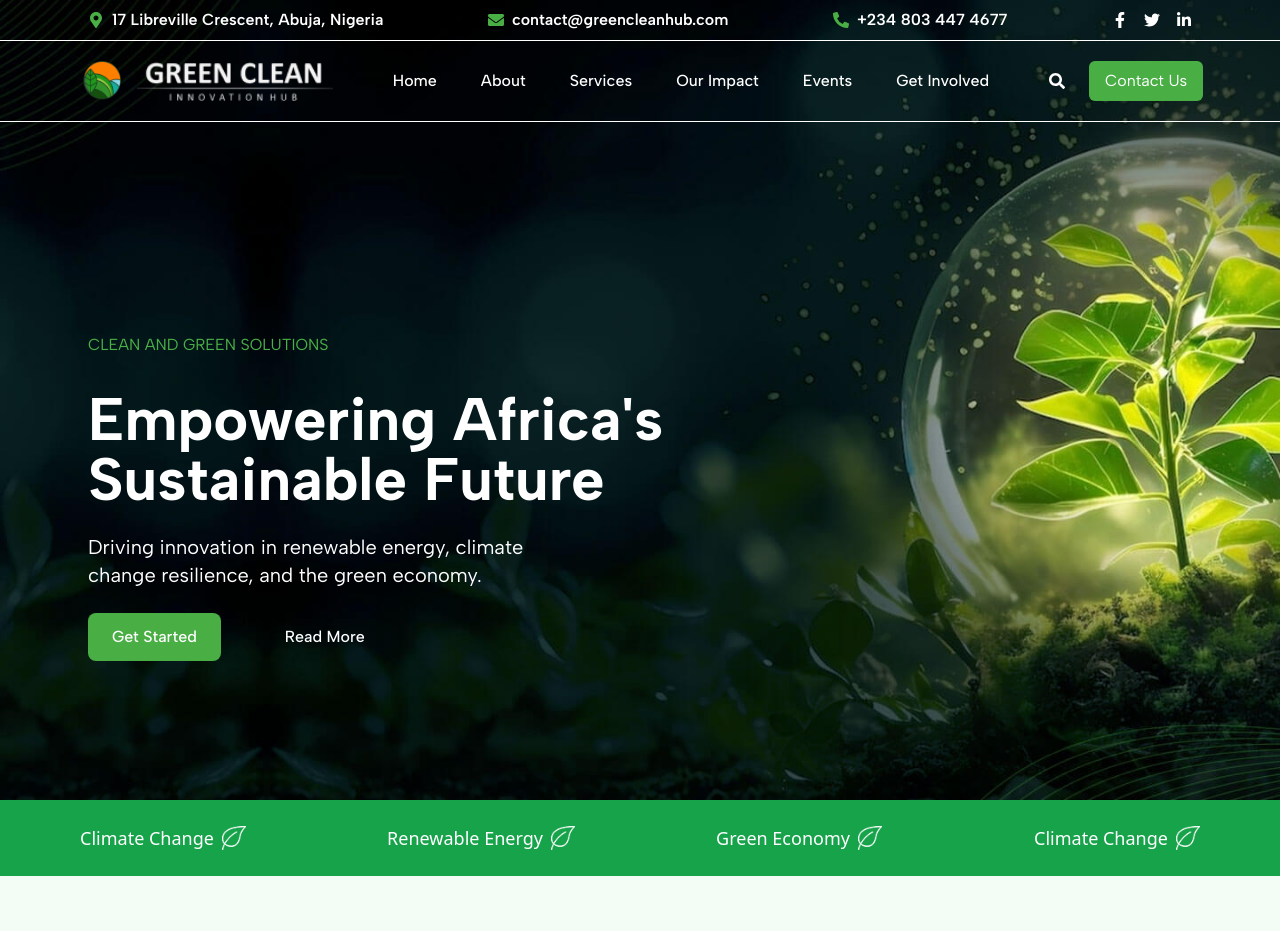
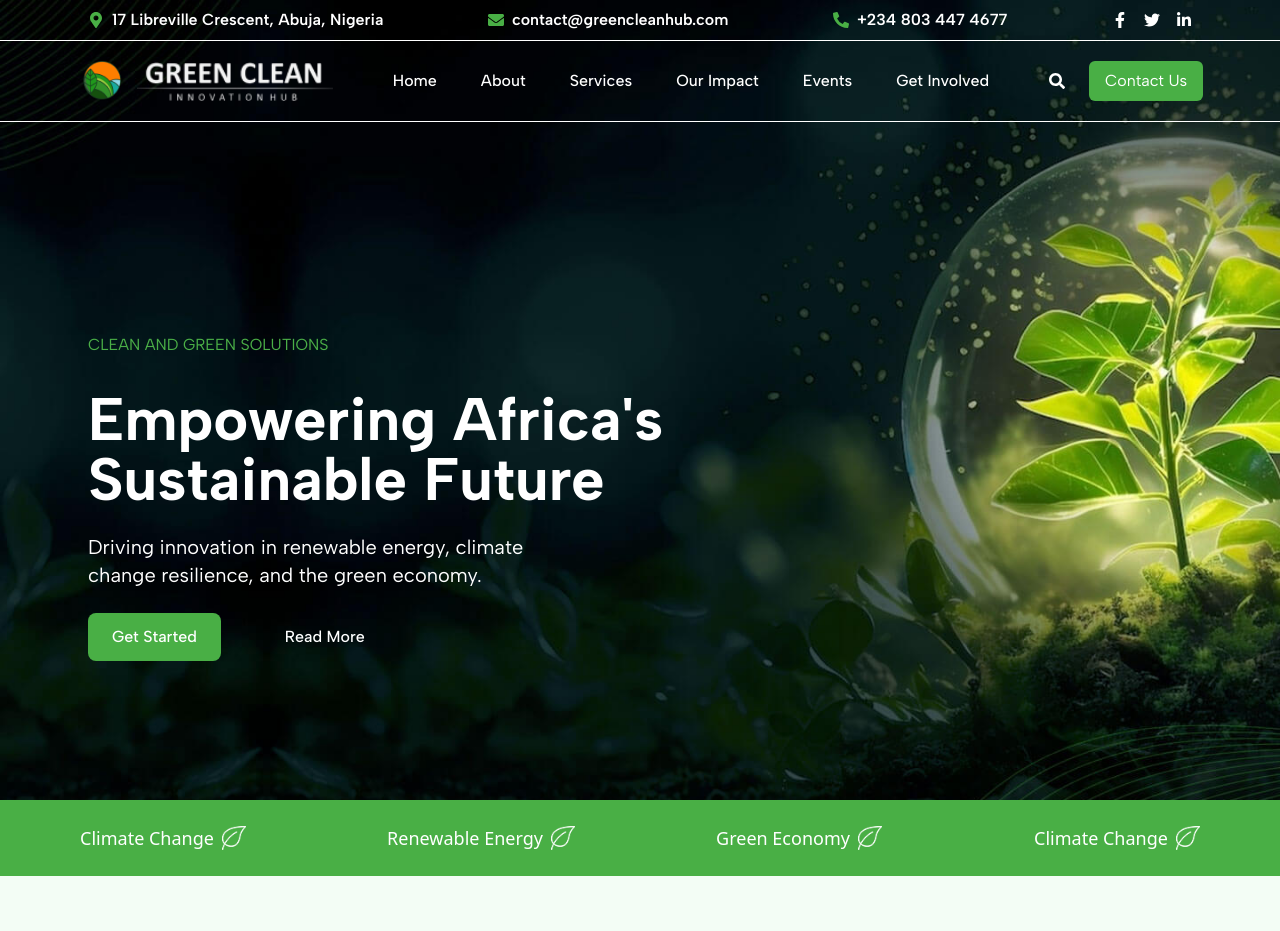
Before and after one commit to voweiro/GreenNigeria, a React (Create React App) app: page / in a window 1280 px wide. Shown: the top 931 px of the page. Built offline with nearby package versions, Linux system fonts and the light colour scheme.

Commit message:
hero section

```diff
--- a/src/Components/Green/Topics.jsx
+++ b/src/Components/Green/Topics.jsx
@@ -3,7 +3,7 @@ import topic from "../../assets/icons/topics.png";
 
 const Topics = () => {
     return (
-      <section className="bg-green-600 py-6 px-4 w-full">
+      <section className="bg-[#49AF45] py-6 px-4 w-full">
         <div className="container mx-auto grid grid-cols-2 sm:grid-cols-4 gap-6 items-center text-center">
           {/* Topic 1 */}
           <div className="flex items-center justify-center gap-2">
```
